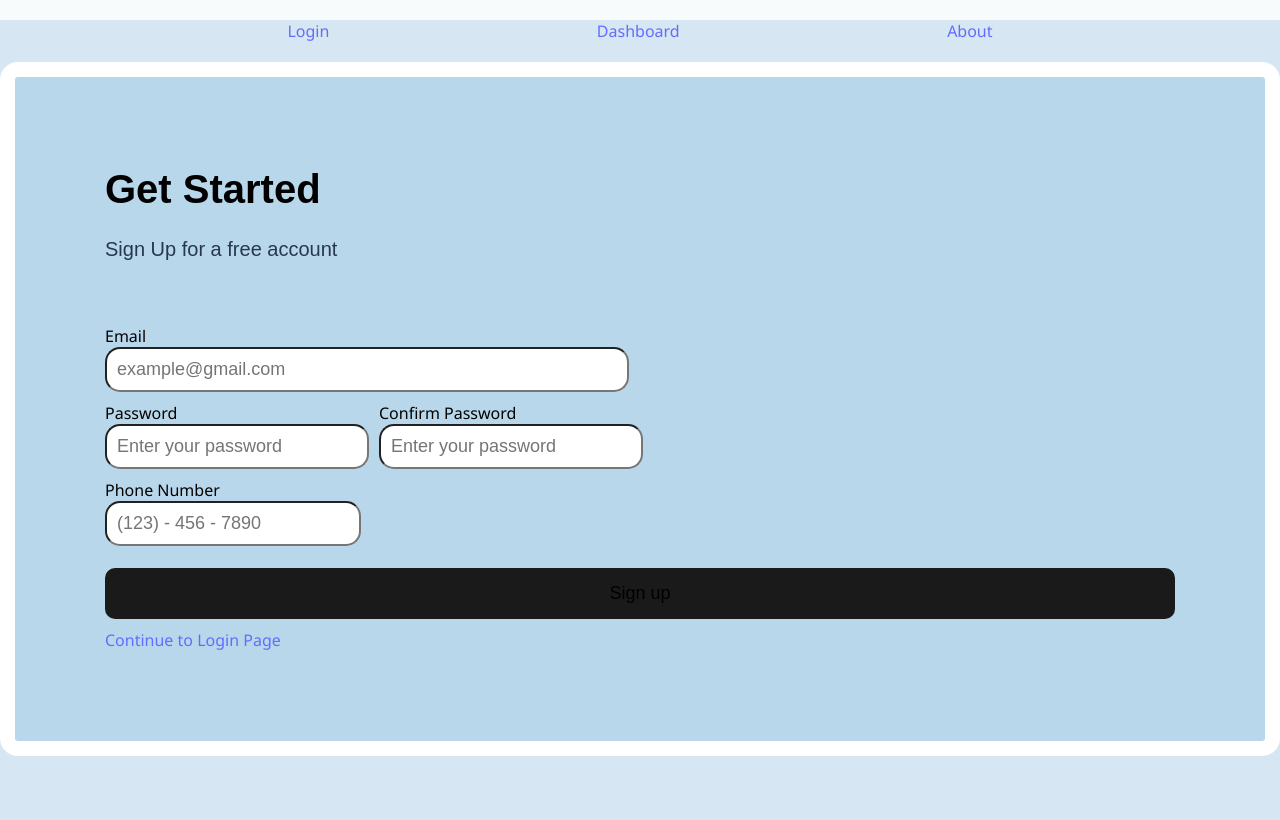
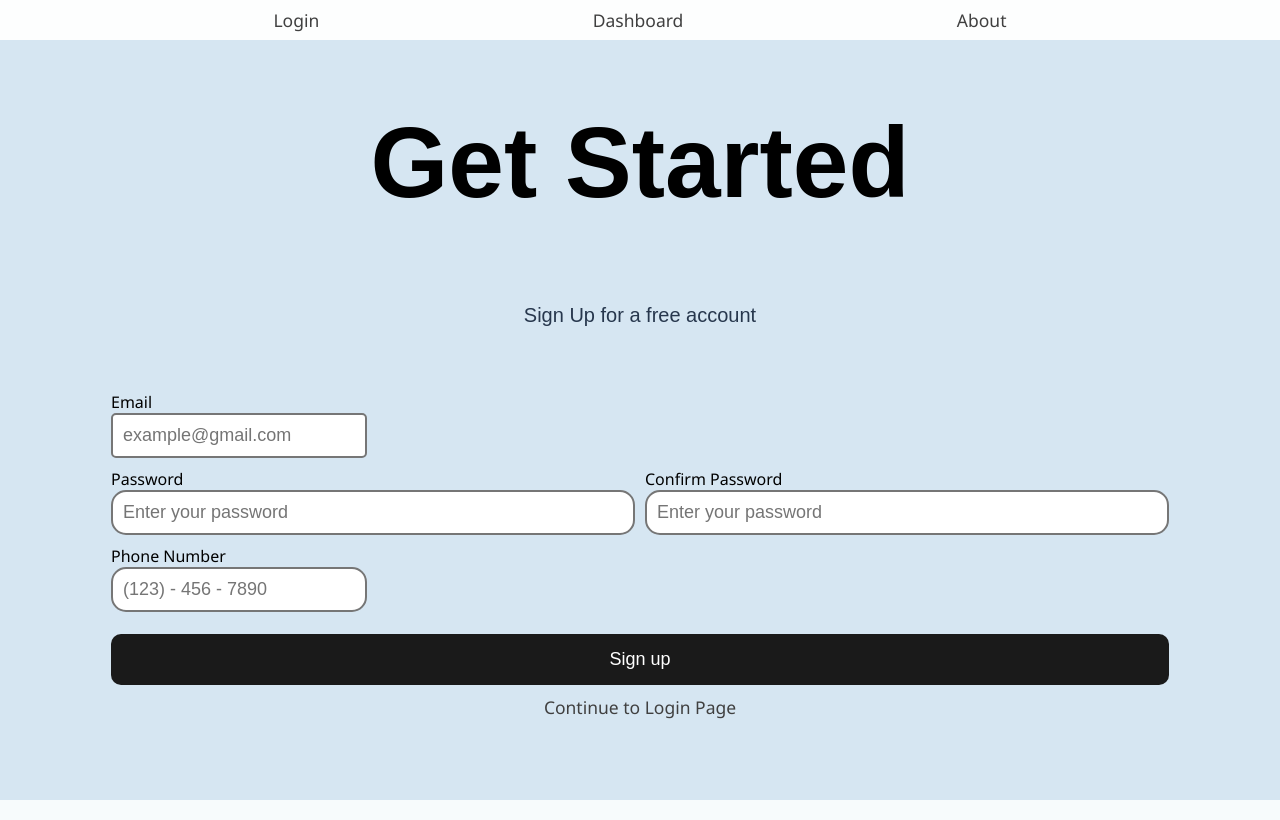
Before and after one commit to antho-nythornton/My-Financial-Picture-CPSC-491, a React (Vite) app in the folder My-Financial-Picture/: page /started in a window 1280 px wide. Built offline with nearby package versions, Linux system fonts and the light colour scheme.

Commit message:
Updated the UI and created new reset password page

```diff
--- a/My-Financial-Picture/src/App.jsx
+++ b/My-Financial-Picture/src/App.jsx
@@ -4,6 +4,7 @@ import Dashboard from './Dashboard'
 import About from './About'
 import Navigation from './Navigation'
 import Started from './Started'
+import Reset_password from './reset_password'
 
 function App() {
   return (
@@ -14,6 +15,7 @@ function App() {
       <Route path="/dashboard" element={<Dashboard />} />
       <Route path="/about" element={<About />} />
       <Route path="/started" element={<Started />} />
+      <Route path="/Reset_password" element={<Reset_password />} />
     </Routes>
     </>
   )
--- a/My-Financial-Picture/src/Login.css
+++ b/My-Financial-Picture/src/Login.css
@@ -7,3 +7,38 @@
     border-color: #040a77;
     text-decoration: underline;
 }
+
+#submitButton {
+    color: white;
+    cursor: pointer;
+}
+
+.submitButton:hover {
+    background-color: #032d5b;
+}
+
+@scope (.Login-container) {
+#email {
+    border-radius: 15px;
+    width: 500px;
+    border-style: solid;
+}
+
+#password {
+    border-radius: 15px;
+    width: 500px;
+    border-style: solid;
+}
+}
+.container-link {
+    font-size: 25px;
+    display: flex;
+    flex-direction: row;
+    border-radius: 10px;
+    border-width: 0cap;
+    gap: 10px ;
+}
+
+.container-link:hover {
+    text-decoration: underline;
+}
--- a/My-Financial-Picture/src/Login.jsx
+++ b/My-Financial-Picture/src/Login.jsx
@@ -13,10 +13,11 @@ function Login() {
           <input type="password" id="password" placeholder="Enter your password" /><br />
         </div>
         <button id="submitButton" type="button">
-          Submit
+          Login
         </button>
         <div className="container-link">
           <Link to="/started">Create an account</Link>
+          <Link to="/reset_password">Forgot Password?</Link>
         </div>
       </div>
     </div>
--- /dev/null
+++ b/My-Financial-Picture/src/Reset_password.css
@@ -0,0 +1,3 @@
+.submitButton {
+    padding: 12px 20px;
+}
--- /dev/null
+++ b/My-Financial-Picture/src/Reset_password.jsx
@@ -0,0 +1,26 @@
+import './Reset_password.css';
+import {Link} from 'react-router-dom';
+
+function Reset_password() {
+  return (
+    <div className="reset-password">
+    <div className="container">
+      <h1>Reset Password</h1>
+      <div className="Reset-password-container">
+        <div className="Reset-password">
+          <label htmlFor="email" id ="email" >Email</label>
+          <input type="email" id="email" placeholder="example@gmail.com"/>
+        </div>
+        <div>
+          <button id= "submitButton" type="button" style={{ width: '100%', alignItems: 'center' }}>Reset Password</button>
+        </div>
+        <div className="container-link">
+          <Link to="/">Continue to Login Page</Link>
+        </div>
+      </div>
+    </div>
+    </div>
+  )
+}
+
+export default Reset_password
--- a/My-Financial-Picture/src/Started.css
+++ b/My-Financial-Picture/src/Started.css
@@ -1,8 +1,11 @@
 h1 {
-    font-size: 2.5em;
     color: black;
 }
-
+.container {
+    display: flex;
+    flex-direction: column;
+    align-items: center;
+}
 p1 {
     font-family: Google Sans, sans-serif;
     color: black;
@@ -10,20 +13,19 @@ p1 {
     font-weight: lighter;
 }
 
-#email {
-    border-radius: 15px;
-    width: 500px;
-}
-
 label{
     color: black;
     font-weight: lighter;
 }
-
+input {
+    border-radius: 15px;
+    width: 500px;
+    border-style: solid;
+}
 .password-container {
     display: flex;
     flex-direction: row;
-    align-items: center;
+    justify-content: center;
     gap: 10px;
     padding-top: 10px;
     padding-bottom: 10px;
@@ -31,23 +33,19 @@ label{
 
 .password-container input{
     border-radius: 15px;
-    width: 240px;
+    width: 500px;
 }
 
 #phone {
     display: flex;
+    align-items: center;
+    display: flex;
     border-radius: 15px;
 }
 
-.submit-button {
-    background-color: #4CAF50;
-    color: white;
-    border-radius: 5px;
-    cursor: pointer;
-
-}
 
 .container-link {
+    justify-content: center;
     display: flexbox;
     padding-top: 10px;
 }
--- a/My-Financial-Picture/src/Started.jsx
+++ b/My-Financial-Picture/src/Started.jsx
@@ -9,9 +9,9 @@ function Started() {
       <p>Sign Up for a free account</p><br /><br />
       <div className="SignUp-container">
         <div className="SignUp">
-          <label htmlFor="email" id ="email" >Email</label>
-          <input type="email" id="email" placeholder="example@gmail.com" />
-            <div className="password-container">
+          <label htmlFor="emailprompt" id ="emailprompt" >Email</label>
+          <input type="email" id="emailprompt" placeholder="example@gmail.com"/>
+          <div className="password-container">
             <div className="password-field">
               <label htmlFor="password">Password</label>
               <input type="password" id="password" placeholder="Enter your password" />
@@ -25,7 +25,7 @@ function Started() {
           <input type="tel" id="phone" placeholder="(123) - 456 - 7890" /><br></br>
         </div>
         <div>
-          <button id= "button" type="button" style={{ width: '100%', alignItems: 'center' }}>Sign up</button>
+          <button id= "submitButton" type="button" style={{ width: '100%', alignItems: 'center' }}>Sign up</button>
         </div>
         <div className="container-link">
           <Link to="/">Continue to Login Page</Link>
--- a/My-Financial-Picture/src/components/Navbar.css
+++ b/My-Financial-Picture/src/components/Navbar.css
@@ -43,7 +43,7 @@
 .icon-btn {
   background: none;
   border: none;
-  font-size: 1.2rem;
+  font-size: 1.9rem;
   cursor: pointer;
 }
 .profile-pic {
--- a/My-Financial-Picture/src/index.css
+++ b/My-Financial-Picture/src/index.css
@@ -9,11 +9,13 @@ html, body, #root {
 
 a {
   font-weight: 500;
-  color: #646cff;
+  font-size: 0.70em;
+  color: #404040;
   text-decoration: inherit;
 }
 a:hover {
-  color: #535bf2;
+  color: #162e50;
+  text-shadow: #162e50;
 }
 
 body {
--- a/My-Financial-Picture/src/main.jsx
+++ b/My-Financial-Picture/src/main.jsx
@@ -5,6 +5,7 @@ import './index.css'
 import './style-main.css'
 import App from './App.jsx'
 import Started from './Started.jsx'
+import reset_password from './reset_password.jsx'
 
 createRoot(document.getElementById('root')).render(
   <StrictMode>
--- a/My-Financial-Picture/src/style-main.css
+++ b/My-Financial-Picture/src/style-main.css
@@ -3,32 +3,30 @@
 }
 
 body {
-  justify-content: center;
-  align-items: center;
   height: 100vh;
   background-color: #F7FBFC;
 }
 
-.container {
-    background-color: rgba(185, 215, 234);
-    border-radius: 18px;
-    border: 15px solid rgb(255, 255, 255);
-    border-style:solid;
-    padding: 90px;
+.Login-container {
+  display: flex;
+  flex-direction: column;
+  align-items: center;
+  /* padding: 90px; */
 }
 
 h1 {
-    margin-top: auto;
+  text-align: center;
   color: rgb(39, 55, 77);
   font-family: 'Google Sans', sans-serif;
   font-size: 100px;
-  font-weight: 700;
+  font-weight: 100px;
 }
 
 h2 {
+  text-align: center;
   color: #526D82;
   font-family: 'Google Sans', sans-serif;
-  font-weight: 500;
+  font-weight: 200px;
   font-size: 50px;
 }
 
@@ -84,8 +82,10 @@ button {
 
 .nav {
   display: flex;
-  border-radius: 18px;
+  flex-direction: row;
+  font-size: 25px;
+  background-color: #fffffff5;
+  height: 5vh;
   align-items: center;
-  margin: 20px;
   justify-content: space-evenly;
 }
```
Also changed, not shown: 1 other file (tests, documents, lock files or other folders).
